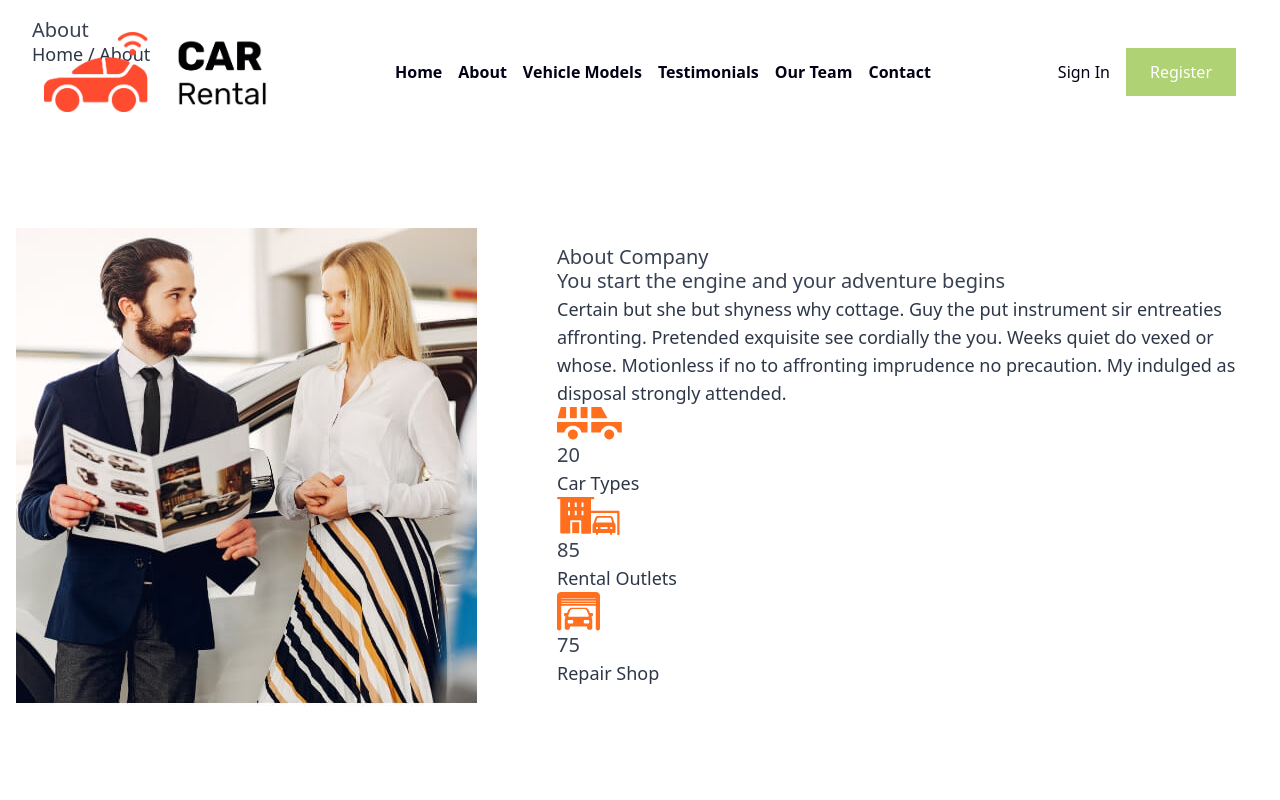
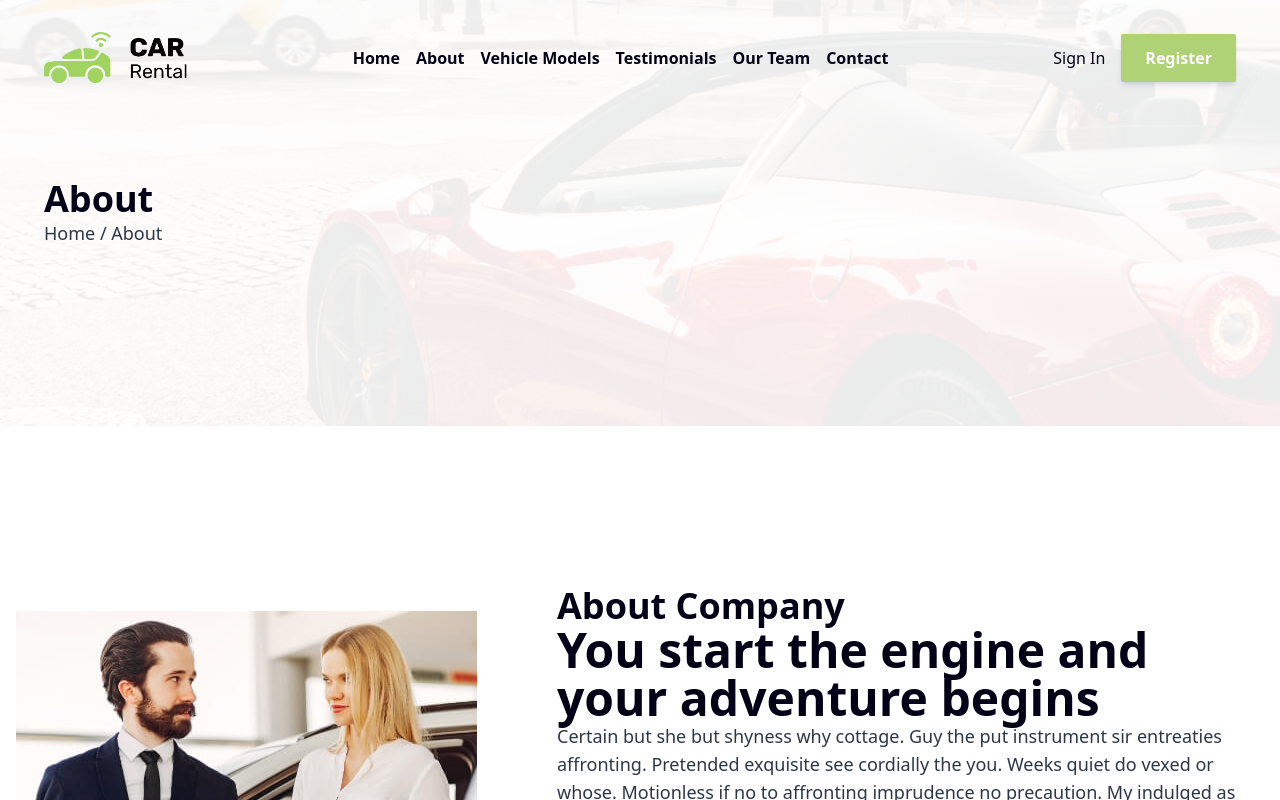
Before and after one commit to ranand16/cardekhlo, a Next.js app: page /about in a window 1280 px wide. Shown: the top 800 px of the page. Built offline with nearby package versions, Linux system fonts and the light colour scheme.

Commit message:
Completed navigation bar and hero for about page

```diff
--- a/src/components/HeroPages.tsx
+++ b/src/components/HeroPages.tsx
@@ -7,11 +7,14 @@ type HeroPagesType = {
 function HeroPages({ name }: HeroPagesType) {
   return (
     <>
-      <section className="hero-pages">
-        <div className="position-absolute top-0 right-0 w-full h-full" style={{ backgroundColor: "hsla(0,0%,100%,.92)" }}></div>
-        <div className="px-8">
-          <div className="hero-pages__text">
-            <h3>{name}</h3>
+      <section className="hero-pages bg-no-repeat bg-cover relative w-full">
+        <div
+          className="absolute top-0 right-0 w-full h-full"
+          style={{ backgroundColor: "hsla(0,0%,100%,.92)" }}
+        ></div>
+        <div className="mx-auto flex max-w-[80rem] h-full w-full justify-between items-center py-8 px-11">
+          <div className="hero-pages__text z-10 flex w-full justify-center flex-col text-blackprimary">
+            <h3 className="leading-10 ">{name}</h3>
             <p>
               <Link href="/">Home</Link> / {name}
             </p>
--- a/src/layout/Content.tsx
+++ b/src/layout/Content.tsx
@@ -1,4 +1,4 @@
-import React, { ReactNode } from 'react';
+import React, { ReactNode } from "react";
 
 type IContentProps = {
   children: ReactNode;
@@ -23,13 +23,7 @@ const Content = (props: IContentProps) => (
         .content :global(ul) {
           @apply my-6;
         }
-        .content :global(h2) {
-          @apply text-2xl font-semibold text-gray-800 my-4;
-        }
-        .content :global(h3) {
-          line-height: 20px;
-          @apply text-xl font-semibold text-gray-700 my-2;
-        }
+
         .content :global(style) {
           @apply text-xl font-semibold text-blue-700 my-4;
         }
--- a/src/layout/MainOnlyContent.tsx
+++ b/src/layout/MainOnlyContent.tsx
@@ -1,5 +1,5 @@
-import React, { ReactNode } from 'react';
-import Navbar from './Navbar';
+import React, { ReactNode } from "react";
+import Navbar from "./Navbar";
 
 type IMainProps = {
   meta: ReactNode;
@@ -9,8 +9,8 @@ type IMainProps = {
 const MainOnlyContent = (props: IMainProps) => (
   <div className="antialiased w-full text-gray-700">
     {props.meta}
-    <Navbar/>
-    <div className="text-xl py-5">{props.children}</div>
+    <Navbar />
+    <div className="text-xl">{props.children}</div>
   </div>
 );
 
--- a/src/layout/Navbar.tsx
+++ b/src/layout/Navbar.tsx
@@ -16,19 +16,22 @@ export const Navbar = () => {
       <nav>
         {/* mobile */}
         <div
-          className={`flex flex-col w-full h-screen fixed top-0 right-full justify-center z-[99999] items-center transition duration-150 ease-in-out  ${
-            nav ? "open-nav" : ""
+          className={`mobile-nav-options flex flex-col w-full h-screen fixed top-0 right-full justify-center z-99999 bg-white items-center transition-all duration-500 ease-in-out  ${
+            nav ? "open-mobile-nav-options" : ""
           }`}
         >
-          <div onClick={openNav} className="mobile-navbar__close">
-            <i className="fa-solid fa-xmark"></i>
+          <div
+            onClick={openNav}
+            className="absolute right-11 top-8 cursor-pointer"
+          >
+            <i className="fa-solid fa-xmark font-bold not-italic text-blackprimary"></i>
           </div>
-          <ul className="mobile-navbar__links">
+          <ul className="mobile-navbar__links flex flex-col gap-12 text-center text-2xl">
             {NAV_LINKS.map((link) => (
               <>
                 <li>
                   <Link
-                    className="flex"
+                    className="font-bold text-blackprimary transition-all duration-300 hover:text-websiteprimary"
                     onClick={openNav}
                     key={link["id"]}
                     href={link["redirect"]}
@@ -41,13 +44,13 @@ export const Navbar = () => {
           </ul>
         </div>
 
-        <div className="navbar hidden lg:flex max-w-[133rem] w-full justify-between items-center absolute top-0 left-0 right-0 py-8 px-11">
-          <div className="w-56">
+        <div className="navbar max-w-[80rem] flex w-full justify-between items-center absolute top-0 left-0 right-0 py-8 px-11 z-50 mx-auto">
+          <div className="w-36 ">
             <Link href="/" onClick={() => window.scrollTo(0, 0)}>
               <Image src={Logo} alt="logo-img" className="w-full h-full" />
             </Link>
           </div>
-          <ul className="navbar__links flex gap-4">
+          <ul className="navbar__links gap-4 hidden lg:flex">
             {NAV_LINKS.map((link) => (
               <>
                 <li>
@@ -62,7 +65,7 @@ export const Navbar = () => {
               </>
             ))}
           </ul>
-          <div className="navbar__buttons flex gap-4 items-center">
+          <div className="navbar__buttons hidden lg:flex gap-4 items-center">
             <Link
               className="navbar__buttons__sign-in text-blackprimary transition-all duration-300 hover:text-websiteprimary"
               href="/"
@@ -70,7 +73,7 @@ export const Navbar = () => {
               Sign In
             </Link>
             <Link
-              className="navbar__buttons__register bg-websiteprimary text-white py-3 px-6 border-radius-3"
+              className="navbar__buttons__register bg-websiteprimary text-white py-3 px-6 rounded-sm shadow-md font-bold"
               href="/"
             >
               Register
@@ -79,10 +82,10 @@ export const Navbar = () => {
         </div>
         {/* mobile */}
         <div
-          className="mobile-hamb flex lg:hidden transition-all cursor-pointer"
+          className="mobile-hamb absolute flex lg:hidden transition-all cursor-pointer z-50 right-11 top-8"
           onClick={openNav}
         >
-          <i className="fa-solid fa-bars"></i>
+          <i className="fa-solid fa-bars not-italic font-bold text-2xl"></i>
         </div>
       </nav>
     </>
--- a/src/styles/globals.css
+++ b/src/styles/globals.css
@@ -2,9 +2,48 @@
 @tailwind components;
 @tailwind utilities;
 
-.mobile-hamb {
-  .fa-bars:before,
-  .fa-navicon:before {
-    content: "\f0c9";
-  }
+* {
+  @apply text-blackprimary;
 }
+
+h1 {
+  @apply text-6xl;
+  font-weight: bold;
+}
+h2 {
+  @apply text-5xl;
+  font-weight: bold;
+}
+h3 {
+  @apply text-4xl;
+  font-weight: bold;
+}
+
+.fa-navicon:before,
+.fa-bars:before {
+  content: "\f0c9";
+}
+
+/* close icon */
+.fa-close:before,
+.fa-multiply:before,
+.fa-remove:before,
+.fa-times:before,
+.fa-xmark:before {
+  content: "\2716";
+}
+
+/* Hero background image */
+.hero-pages {
+  background-image: url("../images/hero/heroes-bg.png");
+  background-position: 50%;
+  height: 26.6rem;
+}
+
+.mobile-nav-options {
+  left: -100%;
+}
+
+.open-mobile-nav-options {
+  left: 0px;
+}
--- a/tailwind.config.js
+++ b/tailwind.config.js
@@ -14,7 +14,7 @@ module.exports = {
         99999: 99999,
       },
       maxWidth: {
-        "133rem": "133rem",
+        "80rem": "80rem",
       },
       colors: {
         verydark: "#010103",
```
Also changed, not shown: src/pages/about.tsx (+9 -5 lines), src/images/logo/logo.png, 1 other file (tests, documents, lock files or other folders).
